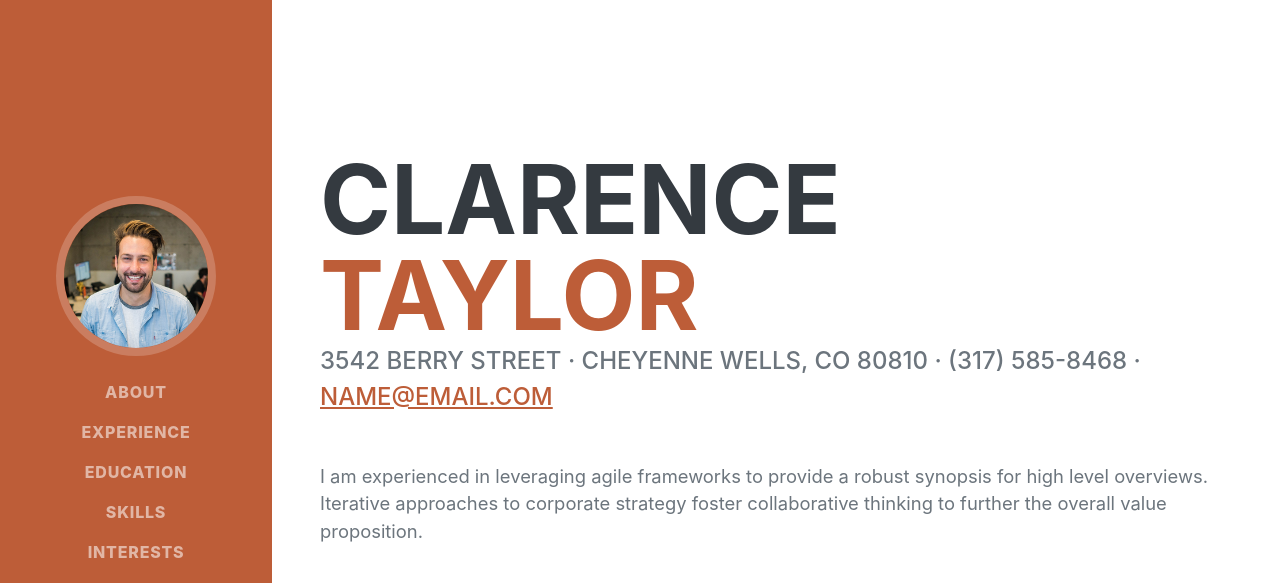
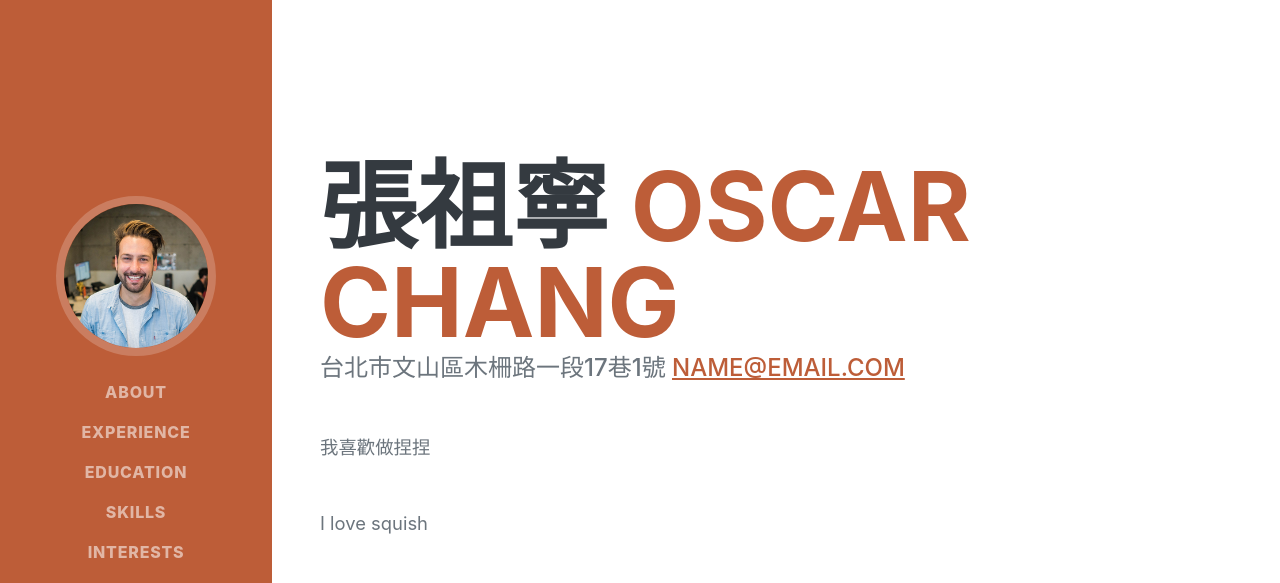
Before and after one commit to leo99925/NINCHANG.github.io, a plain HTML site: page index.html in a window 1280 px wide. Shown: the top 583 px of the page. Drawn offline with nearby package versions, Linux system fonts and the light colour scheme; a web font is replaced by a local one.

Commit message:
第一次修改

```diff
--- a/index.html
+++ b/index.html
@@ -4,8 +4,8 @@
         <meta charset="utf-8" />
         <meta name="viewport" content="width=device-width, initial-scale=1, shrink-to-fit=no" />
         <meta name="description" content="" />
-        <meta name="author" content="" />
-        <title>Resume - Start Bootstrap Theme</title>
+        <meta name="author" content="張祖寧" />
+        <title>張祖寧的履歷</title>
         <link rel="icon" type="image/x-icon" href="assets/img/favicon.ico" />
         <!-- Font Awesome icons (free version)-->
         <script src="https://use.fontawesome.com/releases/v6.3.0/js/all.js" crossorigin="anonymous"></script>
@@ -40,14 +40,15 @@
             <section class="resume-section" id="about">
                 <div class="resume-section-content">
                     <h1 class="mb-0">
-                        Clarence
-                        <span class="text-primary">Taylor</span>
+                        張祖寧
+                        <span class="text-primary">OSCAR CHANG</span>
                     </h1>
                     <div class="subheading mb-5">
-                        3542 Berry Street · Cheyenne Wells, CO 80810 · (317) 585-8468 ·
+                        台北市文山區木柵路一段17巷1號
                         <a href="mailto:name@email.com">name@email.com</a>
                     </div>
-                    <p class="lead mb-5">I am experienced in leveraging agile frameworks to provide a robust synopsis for high level overviews. Iterative approaches to corporate strategy foster collaborative thinking to further the overall value proposition.</p>
+                    <p class="lead mb-5">我喜歡做捏捏</p>
+                    <p class="lead mb-5">I love squish</p>
                     <div class="social-icons">
                         <a class="social-icon" href="#!"><i class="fab fa-linkedin-in"></i></a>
                         <a class="social-icon" href="#!"><i class="fab fa-github"></i></a>
```
